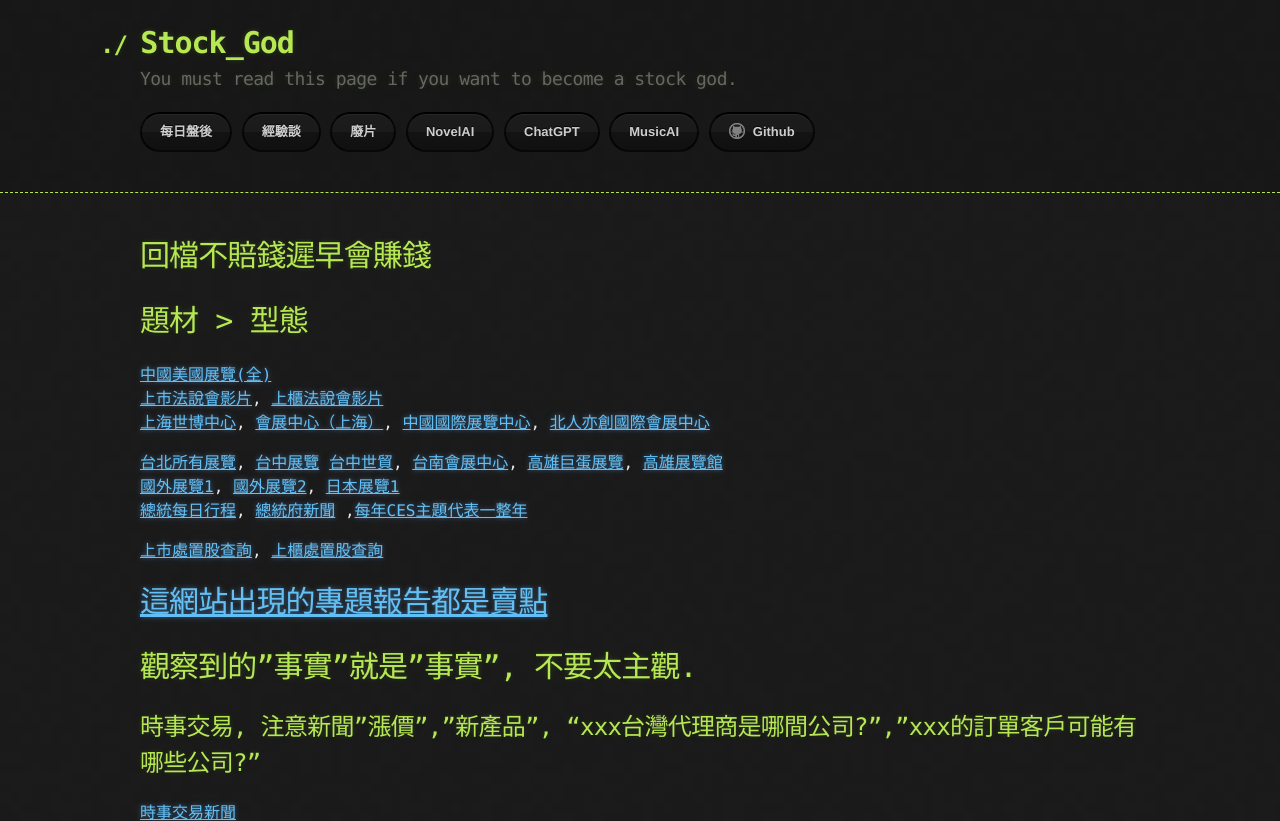
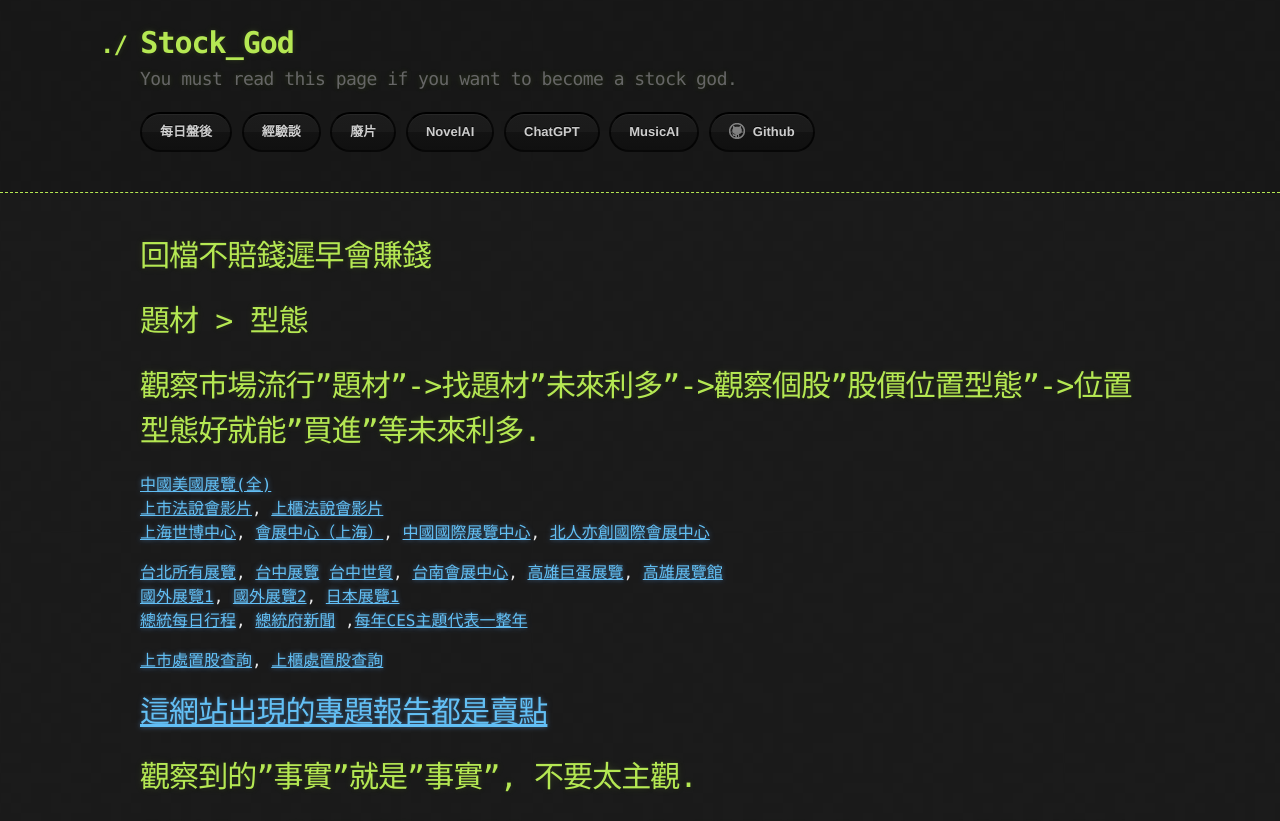
Before and after one commit to lepg5487/Stock_God, a Jekyll site: the page built from experience.md, in a window 1280 px wide and 900 px high, cut to the strip 0-821 px from the top of the window. Built offline with Jekyll 4.4.1, drawn with Linux system fonts in a browser that asks for light colours; our own code applies the rules of GitHub Pages for plain Markdown files.

Commit message:
Update experience.md

```diff
--- a/experience.md
+++ b/experience.md
@@ -3,6 +3,7 @@
 ---
 # 回檔不賠錢遲早會賺錢
 # 題材 > 型態
+# 觀察市場流行"題材"->找題材"未來利多"->觀察個股"股價位置型態"->位置型態好就能"買進"等未來利多.
 
 [中國美國展覽(全)](https://www.jufair.com/exhibition-0-0-5-0-0-4-6/)
 [上市法說會影片](https://webpro.twse.com.tw/webportal/vod/101/?categoryId=101), [上櫃法說會影片](https://www.tpex.org.tw/web/about/news/media/media_gallery.php?l=zh-tw)
```
